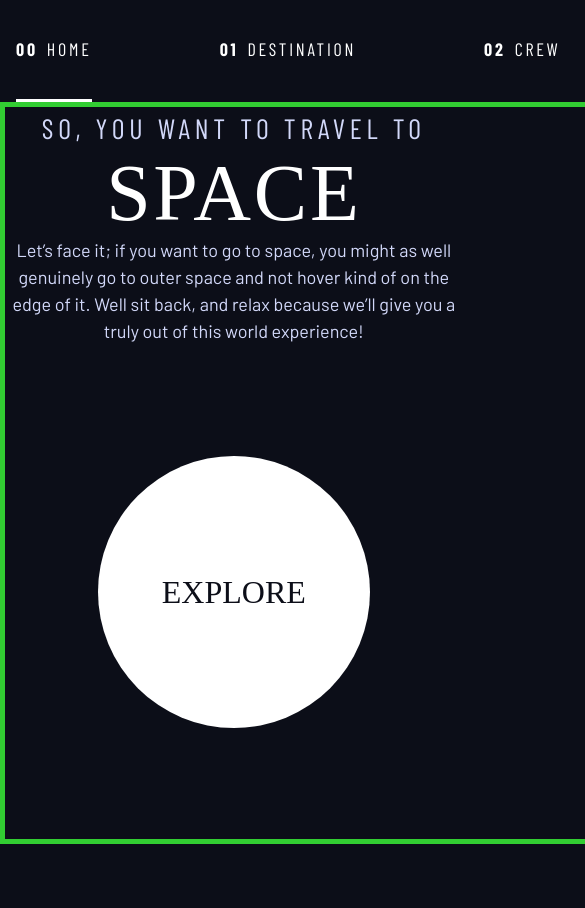
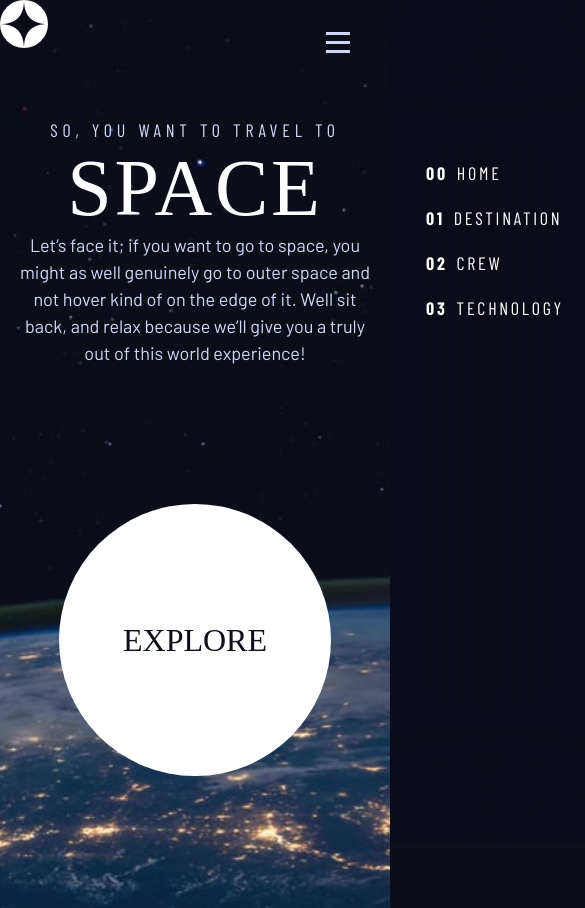
Before and after one commit to alexplong/space-tourism-v2, a plain HTML site: page index.html in a window 390 px wide. Shown: the top 908 px of the page, 585 px wide, since content can reach past the window. Drawn offline with nearby package versions, Linux system fonts and the light colour scheme; a web font is replaced by a local one.

Commit message:
- Mobile homepage close - Tablet and Desktop homepage next

```diff
--- a/index.html
+++ b/index.html
@@ -10,16 +10,18 @@
   rel="stylesheet">
 <link rel="icon" type="image/png" sizes="32x32" href="./assets/favicon-32x32.png">
   <link rel="stylesheet" href="style.css">
+  <script src="nav.js" defer></script>
   <title>Frontend Mentor | Space tourism website</title>
 </head>
 <body class="home">
 
-  <header class="primary-header flex flex-ai-c flex-jc-sb">
+  <header class="primary-header flex flex-ai-c">
     <div>
       <img src="./assets/shared/logo.svg" alt="space tourism logo" class="logo">
 
     </div>
-    <nav class="primary-navigation underline-indicators flex">
+    <button class="mobile-nav-toggle" aria-controls="primary-navigation" aria-expanded="false" ><span class="sr-only">Menu</span></button>
+    <nav id="primary-navigation" class="primary-navigation underline-indicators flex" data-visible="false">
       <a aria-selected="true" class="text-white ff-sans-condensed letter-spacing-2 uppercase" href="./index.html"><span>00</span>Home</a>
       <a aria-selected="false" class="text-white ff-sans-condensed letter-spacing-2 uppercase" href="./destination.html"><span>01</span>Destination</a>
       <a aria-selected="false" class="text-white ff-sans-condensed letter-spacing-2 uppercase" href="./crew.html"><span>02</span>Crew</a>
@@ -27,9 +29,9 @@
     </nav>
   </header>
 
-  <div class="grid-container">
+  <div class="grid-container grid-container--home">
       <div>
-        <h1 class="text-light fs-500 ff-sans-condensed letter-spacing-1 uppercase" style="font-weight: 400;">So, you want to travel to
+        <h1 class="text-light fs-400 ff-sans-condensed letter-spacing-1 uppercase" style="font-weight: 400;">So, you want to travel to
         <span class="text-white fs-900 ff-serif letter-spacing-2 block">Space</span>
         </h1>
         <p class="text-light">
--- a/nav.js
+++ b/nav.js
@@ -8,7 +8,9 @@ navToggle.addEventListener("click", () => {
 
   if (visibility === "false") {
     primaryNav.setAttribute("data-visible", true);
+    navToggle.setAttribute("aria-expanded", true);
   } else {
     primaryNav.setAttribute("data-visible", false);
+    navToggle.setAttribute("aria-expanded", false);
   }
 });
--- a/style.css
+++ b/style.css
@@ -160,12 +160,13 @@ a:active {
 }
 
 .flex.even-columns > * {
-  border: 1px solid limegreen;
+  /* border: 1px solid limegreen; */
   width: 100%;
 }
 
 .flow > * + * {
   margin-top: var(--flow-space, 1.5rem);
+  border: 1px solid red;
 }
 
 .flow-inline > * + * {
@@ -184,32 +185,43 @@ a:active {
 }
 
 .grid-container {
-  border: 5px solid limegreen;
+  /* border: 5px solid limegreen; */
+
+  display: grid;
   text-align: center;
-  display: grid;
+  place-items: center;
+  padding-inline: 1rem;
 }
 
 .grid-container * {
   max-width: 45ch;
+  /* border: 1px dotted yellow; */
+  margin: auto;
+
 }
 
 @media (min-width: 45em) {
   .grid-container {
     text-align: left;
     column-gap: var(--container-gap, 2rem);
-    grid-template-columns: minmax(2rem, 1fr) repeat(2, minmax(0, 60rem)) minmax(
+    grid-template-columns: minmax(2rem, 1fr) repeat(2, minmax(0, 40rem)) minmax(
         2rem,
         1fr
       );
   }
   .grid-container > *:first-child {
-    border: 1px solid red;
+    /* border: 1px solid red; */
     grid-column: 2;
   }
 
   .grid-container > *:last-child {
-    border: 1px solid yellow;
+    /* border: 1px solid yellow; */
     grid-column: 3;
+  }
+
+  .grid-container--home {
+    padding-bottom: max(6rem, 20vh);
+    align-items: end;
   }
 }
 
@@ -325,6 +337,10 @@ a:active {
 /* Components      */
 /* --------------- */
 
+.logo {
+  align-items: center;
+}
+
 .large-button {
   font-size: 2rem;
   position: relative;
@@ -357,11 +373,32 @@ a:active {
   transform: scale(1.5);
 }
 
+/* Primary header */
+.logo {
+  margin: 1.5r3em;
+}
+
 .primary-navigation {
-  --gap: 8rem;
   list-style: none;
   padding: 0;
   margin: 0;
+}
+
+
+@media (max-width: 35em) {
+
+  .primary-navigation {
+    flex-direction: column;
+    z-index: 1000;
+    position: fixed;
+    inset: 0 0 0 30%;
+    padding: 10rem 2em;
+    background: hsl(0 0% 15%);
+    --gap: 1em;
+
+    transform: translateX(100%);
+    transition: transform 350ms ease-in-out;
+  }
 }
 
 .primary-navigation a {
@@ -373,6 +410,7 @@ a:active {
   margin-right: 0.5em;
 }
 
+@media (min-width: 35em) {
   .underline-indicators > *:where(button, a, li) {
     padding: var(--underline-gap, 2em) 0;
     border: none;
@@ -386,6 +424,7 @@ a:active {
 
   .underline-indicators > [aria-selected="true"] {
     border-color: hsl(var(--clr-white) / 1);
+  }
 }
 
 .dot-indicators > * {
@@ -426,6 +465,90 @@ a:active {
   color: hsl(var(--clr-dark));
 }
 
+/* -------------------------- */
+/* Page specific background   */
+/* -------------------------- */
+
+body {
+  background-size: cover;
+  background-position: bottom center;
+  /* background-repeat: no-repeat; */
+}
+
+/* home */
+
+.home {
+  background-image: url(./assets/home/background-home-mobile.jpg);
+}
+
+@media (min-width: 35em) {
+  .home {
+    background-image: url(./assets/home/background-home-tablet.jpg);
+  }
+}
+
+@media (min-width: 45em) {
+  .home {
+    background-image: url(./assets/home/background-home-desktop.jpg);
+  }
+}
+
+/* ------------------------------------ */
+/* Mobile / Tablet / Desktop navigation */
+/* ------------------------------------ */
+
+@supports (backdrop-filter: blur(1rem)) {
+  .primary-navigation {
+    background: hsl(255 70% 10% / 0.1);
+    backdrop-filter: blur(4rem);
+  }
+}
+
+.primary-header [data-visible="true"] {
+  transform: translateX(0%);
+}
+
+.mobile-nav-toggle {
+  display: block;
+  background: url(./assets/shared/icon-hamburger.svg);
+  background-repeat: no-repeat;
+  position: absolute;
+  z-index: 1010;
+  top: 2rem;
+  right: 2rem;
+  width: 2rem;
+  aspect-ratio: 1;
+  border: 0;
+}
+
+.mobile-nav-toggle[aria-expanded="true"] {
+  background: url(./assets/shared/icon-close.svg);
+  background-repeat: no-repeat;
+}
+
+@media (min-width: 35em) {
+  .mobile-nav-toggle {
+    display: none;
+  }
+
+  .primary-navigation {
+    flex-direction: row;
+    position: relative;
+    padding: 0 2em;
+    transform: translateX(0%);
+    background: hsl(var(--clr-white) / 4%);
+  }
+}
+
+@media (min-width: 35em) and (max-width: 45em) {
+  .primary-navigation {
+    padding: 0 1em;
+  }
+  .primary-navigation span {
+    display: none;
+  }
+}
+
 /* --------------- */
 /* --------------- */
 /* --------------- */
```
Lines whose indentation alone changed are shown as unchanged.
